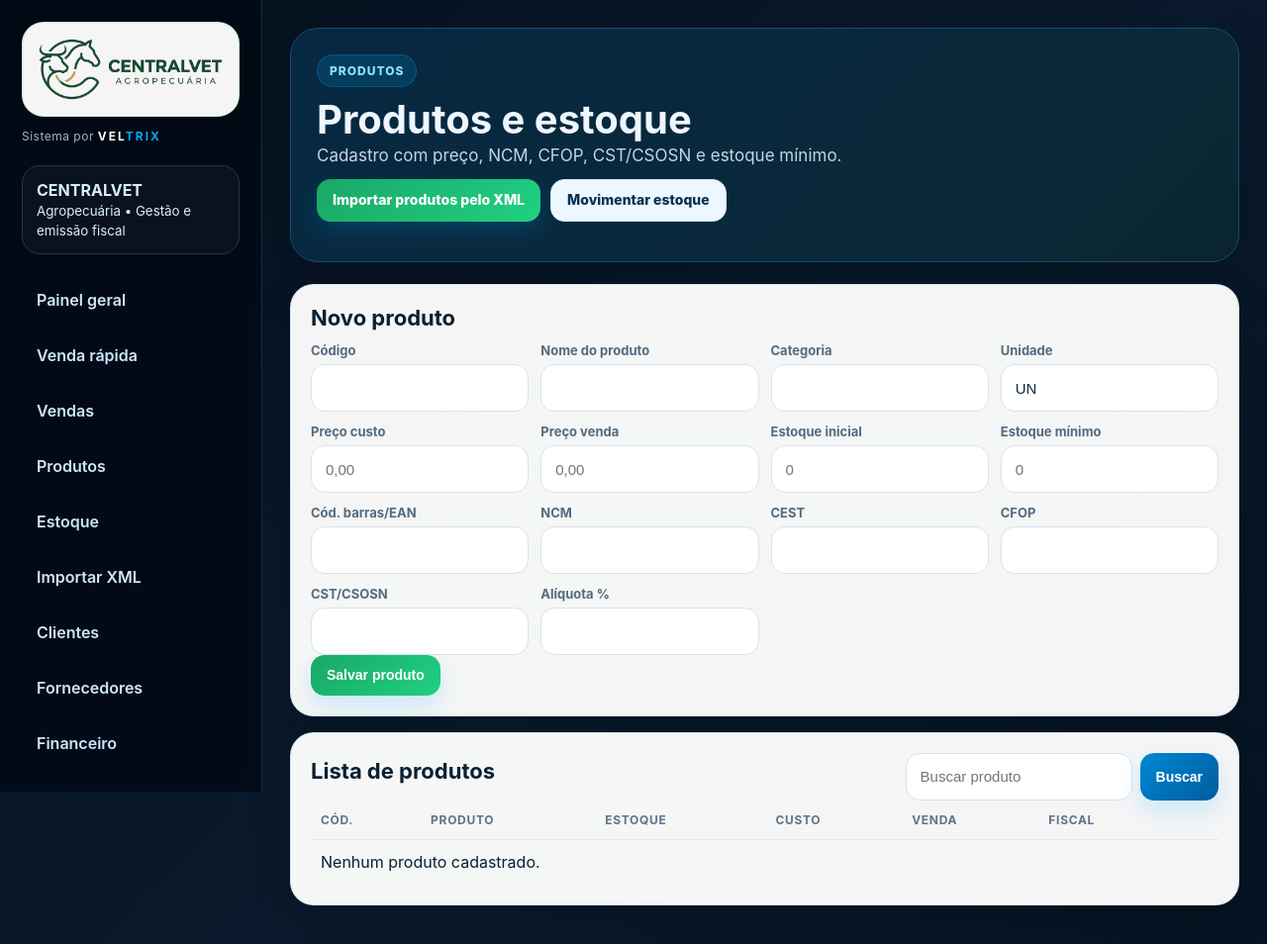
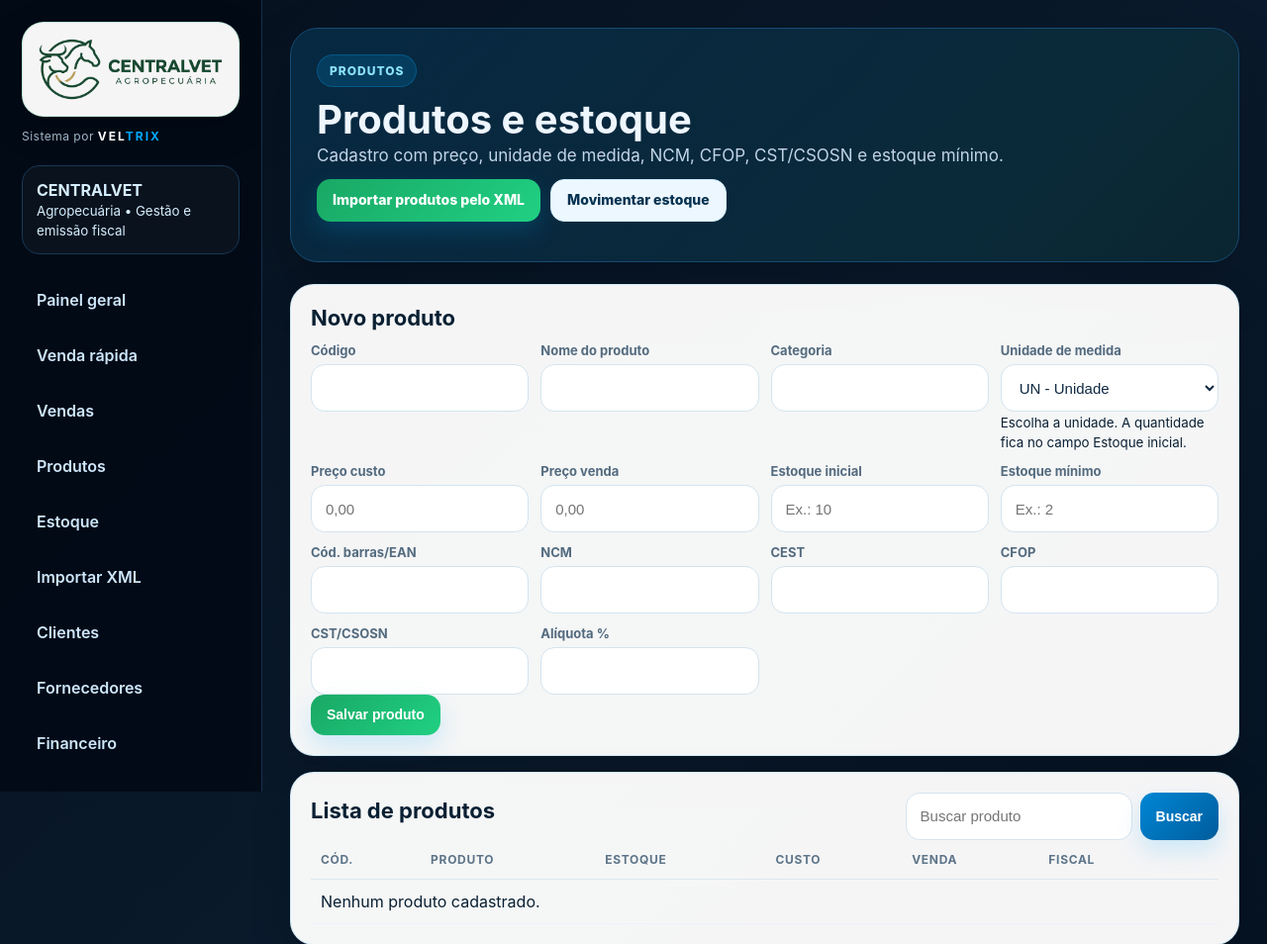
Before and after one commit to sketchJayJay/CentralVet, a Flask app: page /produtos in a window 1280 px wide. Shown: the top 954 px of the page at 99% size. Run offline with Flask 3, Linux system fonts and the light colour scheme; the visitor is signed in with stand-in values (Sample User, id 1); data that the repository does not hold is empty.

Commit message:
Add files via upload

```diff
--- a/app.py
+++ b/app.py
@@ -106,6 +106,31 @@ def money_to_float(v):
 
 def num_to_float(v):
     return money_to_float(v)
+
+UNIDADES_PADRAO = [
+    "UN", "CX", "PCT", "FD", "SC", "KG", "G", "L", "ML",
+    "FR", "AMP", "GL", "M", "M2", "M3", "PAR", "KIT"
+]
+
+def normalizar_unidade(v):
+    """Evita confundir quantidade com unidade de medida.
+
+    Valores numéricos (ex.: '1') são inválidos como unidade e viram UN.
+    Unidades alfabéticas vindas de XML são preservadas em maiúsculas.
+    """
+    s = str(v or "").strip().upper()
+    if not s:
+        return "UN"
+    # Se o usuário digitou quantidade no campo unidade (1, 1.0, 0,001 etc.), corrige para UN.
+    try:
+        float(s.replace(",", "."))
+        return "UN"
+    except Exception:
+        pass
+    # Evita lixo/valores muito longos no campo. Mantém unidades usuais ou abreviações de XML.
+    if len(s) > 10:
+        return "UN"
+    return s
 
 def today_str():
     return date.today().isoformat()
@@ -755,6 +780,12 @@ def init_db():
             ('ean', 'TEXT'), ('cest', 'TEXT'), ('ultima_chave_xml', 'TEXT'), ('fornecedor_id', 'INTEGER')
         ]:
             add_column(db, 'produtos', column, ddl)
+        # Corrige cadastros antigos em que a quantidade foi digitada por engano no campo Unidade
+        # (ex.: estoque 0,00 + unidade '1' aparecia visualmente como '0,001').
+        for prod in db.execute("SELECT id, unidade FROM produtos").fetchall():
+            unidade_corrigida = normalizar_unidade(prod["unidade"])
+            if unidade_corrigida != (prod["unidade"] or ""):
+                db.execute("UPDATE produtos SET unidade=? WHERE id=?", (unidade_corrigida, prod["id"]))
         # Migrações de compatibilidade com bancos de versões antigas.
         # CREATE TABLE IF NOT EXISTS não adiciona colunas novas em uma tabela já existente,
         # então cada coluna usada por vendas/relatórios precisa ser garantida explicitamente.
@@ -1243,7 +1274,7 @@ def produtos():
                 request.form.get("codigo","").strip(),
                 request.form.get("nome","").strip(),
                 request.form.get("categoria","").strip(),
-                request.form.get("unidade","UN").strip() or "UN",
+                normalizar_unidade(request.form.get("unidade", "UN")),
                 money_to_float(request.form.get("preco_custo")),
                 money_to_float(request.form.get("preco_venda")),
                 num_to_float(request.form.get("estoque")),
@@ -1281,7 +1312,7 @@ def editar_produto(item_id):
             request.form.get("codigo","").strip(),
             request.form.get("nome","").strip(),
             request.form.get("categoria","").strip(),
-            request.form.get("unidade","UN").strip() or "UN",
+            normalizar_unidade(request.form.get("unidade", "UN")),
             money_to_float(request.form.get("preco_custo")),
             money_to_float(request.form.get("preco_venda")),
             num_to_float(request.form.get("estoque")),
@@ -1796,7 +1827,7 @@ def importar_xml():
                         UPDATE produtos SET nome=?, unidade=?, preco_custo=?, preco_venda=?, estoque=estoque+?,
                         ncm=?, cfop=?, cst_csosn=?, ean=?, cest=?, ultima_chave_xml=?, fornecedor_id=?
                         WHERE id=?
-                    """, (item["nome"], item["unidade"], custo, novo_preco_venda, qtd, item["ncm"], item["cfop"],
+                    """, (item["nome"], normalizar_unidade(item["unidade"]), custo, novo_preco_venda, qtd, item["ncm"], item["cfop"],
                           item["cst_csosn"], item["ean"], item["cest"], chave_unica, fornecedor_id, produto_id))
                     atualizados += 1
                 else:
@@ -1804,7 +1835,7 @@ def importar_xml():
                     cur = db.execute("""
                         INSERT INTO produtos (codigo,nome,categoria,unidade,preco_custo,preco_venda,estoque,estoque_minimo,ncm,cfop,cst_csosn,ean,cest,ultima_chave_xml,fornecedor_id)
                         VALUES (?,?,?,?,?,?,?,?,?,?,?,?,?,?,?)
-                    """, (item["codigo"], item["nome"], "Importado XML", item["unidade"] or "UN", custo, preco_venda, qtd, 0,
+                    """, (item["codigo"], item["nome"], "Importado XML", normalizar_unidade(item["unidade"]), custo, preco_venda, qtd, 0,
                           item["ncm"], item["cfop"], item["cst_csosn"], item["ean"], item["cest"], chave_unica, fornecedor_id))
                     produto_id = cur.lastrowid
                     novos += 1
--- a/templates/produtos.html
+++ b/templates/produtos.html
@@ -1,9 +1,8 @@
-
 {% extends "base.html" %}
 {% block content %}
 <section class="hero">
   <span class="badge">Produtos</span><h1>Produtos e estoque</h1>
-  <p>Cadastro com preço, NCM, CFOP, CST/CSOSN e estoque mínimo.</p>
+  <p>Cadastro com preço, unidade de medida, NCM, CFOP, CST/CSOSN e estoque mínimo.</p>
   <div class="actions"><a class="btn green" href="{{ url_for('importar_xml') }}">Importar produtos pelo XML</a><a class="btn secondary" href="{{ url_for('estoque') }}">Movimentar estoque</a></div>
 </section>
 <div class="card">
@@ -13,11 +12,33 @@
       <div><label>Código</label><input name="codigo"></div>
       <div><label>Nome do produto</label><input name="nome" required></div>
       <div><label>Categoria</label><input name="categoria"></div>
-      <div><label>Unidade</label><input name="unidade" value="UN"></div>
+      <div>
+        <label>Unidade de medida</label>
+        <select name="unidade" required>
+          <option value="UN" selected>UN - Unidade</option>
+          <option value="CX">CX - Caixa</option>
+          <option value="PCT">PCT - Pacote</option>
+          <option value="FD">FD - Fardo</option>
+          <option value="SC">SC - Saco</option>
+          <option value="KG">KG - Quilograma</option>
+          <option value="G">G - Grama</option>
+          <option value="L">L - Litro</option>
+          <option value="ML">ML - Mililitro</option>
+          <option value="FR">FR - Frasco</option>
+          <option value="AMP">AMP - Ampola</option>
+          <option value="GL">GL - Galão</option>
+          <option value="M">M - Metro</option>
+          <option value="M2">M² - Metro quadrado</option>
+          <option value="M3">M³ - Metro cúbico</option>
+          <option value="PAR">PAR - Par</option>
+          <option value="KIT">KIT</option>
+        </select>
+        <small>Escolha a unidade. A quantidade fica no campo Estoque inicial.</small>
+      </div>
       <div><label>Preço custo</label><input name="preco_custo" placeholder="0,00"></div>
       <div><label>Preço venda</label><input name="preco_venda" placeholder="0,00"></div>
-      <div><label>Estoque inicial</label><input name="estoque" placeholder="0"></div>
-      <div><label>Estoque mínimo</label><input name="estoque_minimo" placeholder="0"></div>
+      <div><label>Estoque inicial</label><input name="estoque" inputmode="decimal" placeholder="Ex.: 10"></div>
+      <div><label>Estoque mínimo</label><input name="estoque_minimo" inputmode="decimal" placeholder="Ex.: 2"></div>
       <div><label>Cód. barras/EAN</label><input name="ean"></div>
       <div><label>NCM</label><input name="ncm"></div>
       <div><label>CEST</label><input name="cest"></div>
@@ -37,7 +58,7 @@
   {% for p in rows %}
   <tr>
     <td>{{ p.codigo }}</td><td><b>{{ p.nome }}</b><br><small>{{ p.categoria }}</small></td>
-    <td><span class="pill {{ 'red' if p.estoque <= p.estoque_minimo else 'green' }}">{{ p.estoque|num }} {{ p.unidade }}</span></td>
+    <td><span class="pill {{ 'red' if p.estoque <= p.estoque_minimo else 'green' }}"><b>{{ p.estoque|num }}</b>&nbsp;{{ p.unidade or 'UN' }}</span></td>
     <td>{{ p.preco_custo|money }}</td><td><b>{{ p.preco_venda|money }}</b></td>
     <td><small>EAN {{ p.ean or '-' }}<br>NCM {{ p.ncm or '-' }} • CEST {{ p.cest or '-' }}<br>CFOP {{ p.cfop or '-' }} • {{ p.cst_csosn or '-' }}</small></td>
     <td style="white-space:nowrap"><a class="btn secondary" href="{{ url_for('editar_produto', item_id=p.id) }}">Editar</a>
```
Also changed, not shown: templates/produto_form.html (+16 -5 lines).
